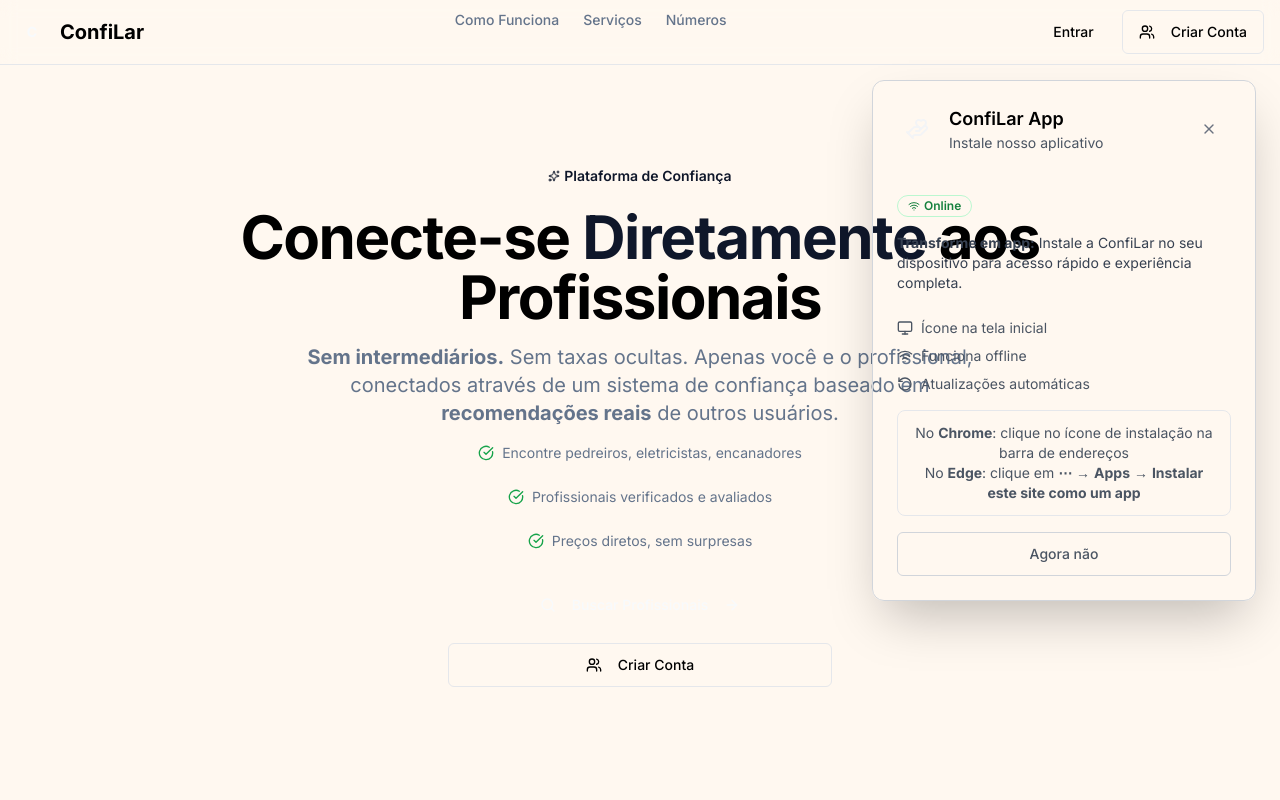
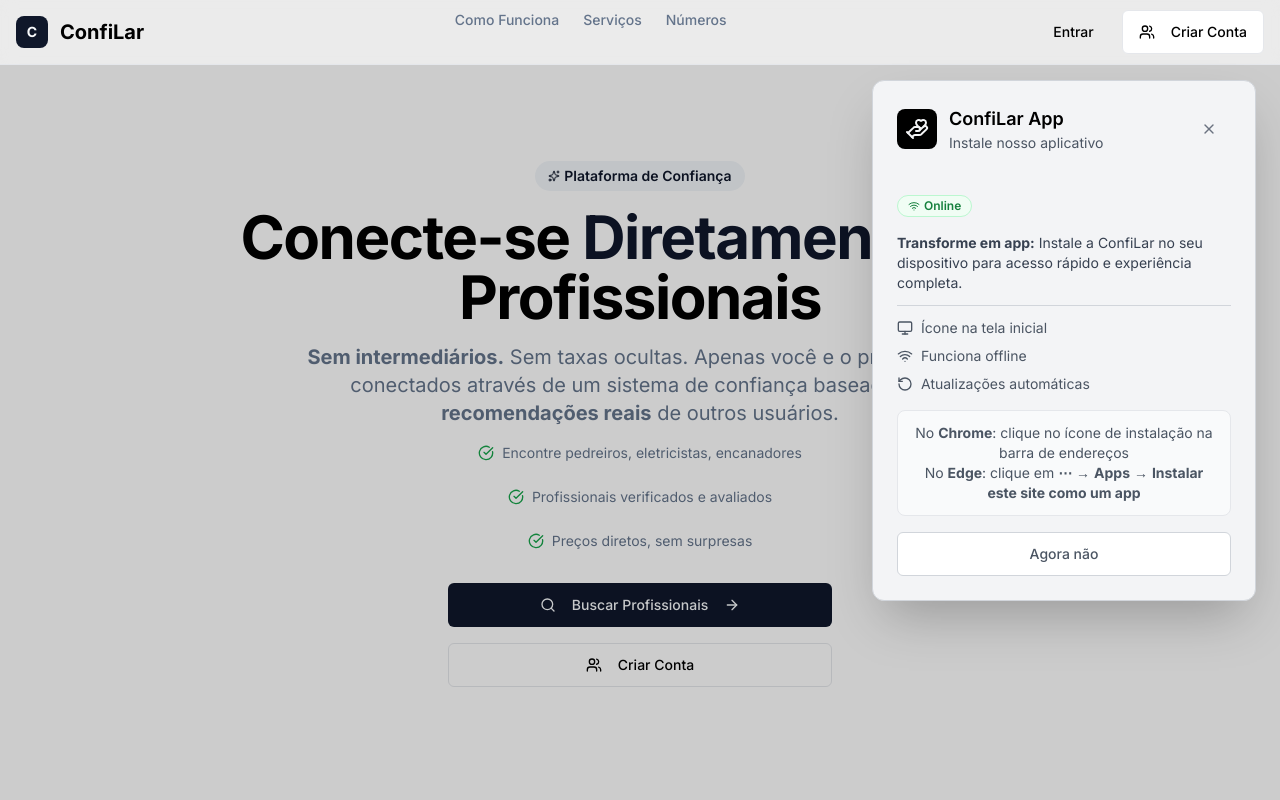
Before and after one commit to fabianoschmits/ConfiLar, a Next.js app: page / in a window 1280 px wide. Shown: the top 800 px of the page. Built offline with nearby package versions, Linux system fonts and the light colour scheme.

Commit message:
Corrigir implementação do padrão - apenas fundo da página, sem afetar componentes

```diff
--- a/src/app/globals.css
+++ b/src/app/globals.css
@@ -28,15 +28,13 @@ html {
   -webkit-overflow-scrolling: touch;
 }
 
-/* PatternCraft Soft Warm Pastel Background */
-html, body {
+/* PatternCraft Soft Warm Pastel Background - Apenas fundo da página */
+body {
   background: #fff8f0 !important;
-  background-color: #fff8f0 !important;
   position: relative;
-  min-height: 100vh;
 }
 
-html::before, body::before {
+body::before {
   content: '';
   position: fixed;
   top: 0;
@@ -49,15 +47,6 @@ html::before, body::before {
     radial-gradient(circle at 80% 20%, rgba(255, 244, 214, 0.5) 0%, transparent 50%),
     radial-gradient(circle at 40% 40%, rgba(255, 182, 153, 0.1) 0%, transparent 50%);
   pointer-events: none;
-}
-
-/* Garantir que o fundo seja aplicado em todos os elementos */
-* {
-  background-color: transparent !important;
-}
-
-html, body {
-  background-color: #fff8f0 !important;
 }
 
 /* Better touch targets for mobile */
@@ -361,7 +350,7 @@ button, a, input, select, textarea {
 
 @layer base {
   :root {
-    --background: 30 20% 95%; /* Cor creme quente em HSL */
+    --background: 0 0% 100%;
     --foreground: 222.2 84% 4.9%;
     --card: 0 0% 100%;
     --card-foreground: 222.2 84% 4.9%;
```
